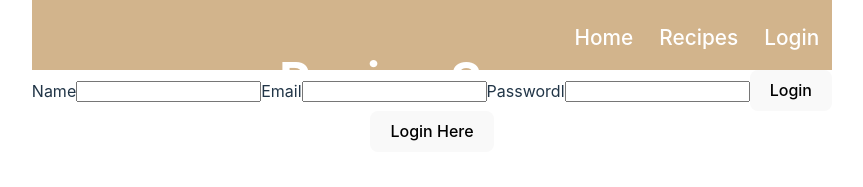
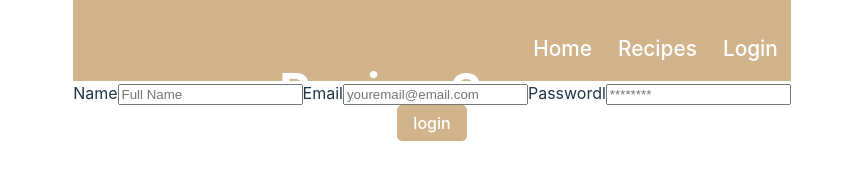
Before and after one commit to shoc71/Recipe-Saver, a React (Vite) app in the folder client/: page /register in a window 1280 px wide. Shown: the part 268-455 px from the top of the page, without its empty margins (208-1071 px from the left). Built offline with nearby package versions, Linux system fonts and the light colour scheme.

Commit message:
login and reg

```diff
--- a/client/src/Pages/login.jsx
+++ b/client/src/Pages/login.jsx
@@ -1,4 +1,5 @@
 import React, { useState } from 'react';
+import { Link } from 'react-router-dom';
 
 
 const Login = () => {
@@ -16,15 +17,32 @@ const Login = () => {
     return (
     <>
         <form onSubmit={handleSubmit}>
-            <lable htmlFor="email">Email</lable>
-            <input value={email} type="email" placeholder="youremail@email.com" id="email" name="email"/>
-            <lable htmlFor="password">Passwordl</lable>
-            <input value={pass} type="password" placeholder="********" id="password" name="password" />
-         <button type="submit">Login</button>
+            <label htmlFor="email">Email</label>
+            <input value={email} onChange={(e)=> setEmail(e.target.value)}
+            type="email" placeholder="youremail@email.com" id="email" name="email" required/>
+            <label htmlFor="password">Passwordl</label>
+            <input value={pass} onChange={(e)=> setPass(e.target.value)}
+            type="password" placeholder="********" id="password" name="password" required/>
          </form>
-         <button>Register Here</button>
+         <Link to="/register"><button style={styles.buttonStyle}>Register</button></Link>
     </>
     )
 }
+const styles = {
+    navbarStyle: {
+        background: 'tan',
+        justifyContent: 'flex-end',
+        display: 'flex',
+        gap: '1rem',
+        padding: '0.5rem', },
 
+    buttonStyle: {
+            padding: '0.5rem 1rem',
+            background: 'tan',
+            color: 'white',
+            border: 'none',
+            borderRadius: '5px',
+            textDecoration: 'none',
+            cursor: 'pointer', },
+        };
 export default Login;
--- a/client/src/Pages/register.jsx
+++ b/client/src/Pages/register.jsx
@@ -1,4 +1,5 @@
 import React, { useState } from 'react';
+import { Link } from 'react-router-dom';
 
 const Register = ()=> {
     const [email, setEmail] = useState('');
@@ -14,16 +15,35 @@ const Register = ()=> {
     return (
         <>
         <form onSubmit={handleSubmit}>
-            <lable htmlFor="name">Name</lable>
-            <input value={email} type="name" pllaceholder="Full Name" id="name" name="Full name"/>
-            <lable htmlFor="email">Email</lable>
-            <input value={email} type="email" pllaceholder="youremail@email.com" id="email" name="email"/>
-            <lable htmlFor="password">Passwordl</lable>
-            <input value={pass} type="password" pllaceholder="********" id="password" name="password" />
-         <button type="submit">Login</button>
+            <label htmlFor="name">Name</label>
+            <input value={name} onChange={(e)=> setName(e.target.value)}
+            type="name" placeholder="Full Name" id="name" name="name" required/>
+            <label htmlFor="email">Email</label>
+            <input value={email} onChange={(e)=> setEmail(e.target.value)}
+            type="email" placeholder="youremail@email.com" id="email" name="email" required/>
+            <label htmlFor="password">Passwordl</label>
+            <input value={pass} onChange={(e)=> setPass(e.target.value)}
+            type="password" placeholder="********" id="password" name="password" required/>
          </form>
-         <button>Login Here</button>
+         <Link to="/login"><button style={styles.buttonStyle}>login</button></Link>
     </>
     )
 }
+const styles = {
+    navbarStyle: {
+        background: 'tan',
+        justifyContent: 'flex-end',
+        display: 'flex',
+        gap: '1rem',
+        padding: '0.5rem', },
+
+    buttonStyle: {
+            padding: '0.5rem 1rem',
+            background: 'tan',
+            color: 'white',
+            border: 'none',
+            borderRadius: '5px',
+            textDecoration: 'none',
+            cursor: 'pointer', },
+        };
 export default Register;
```
